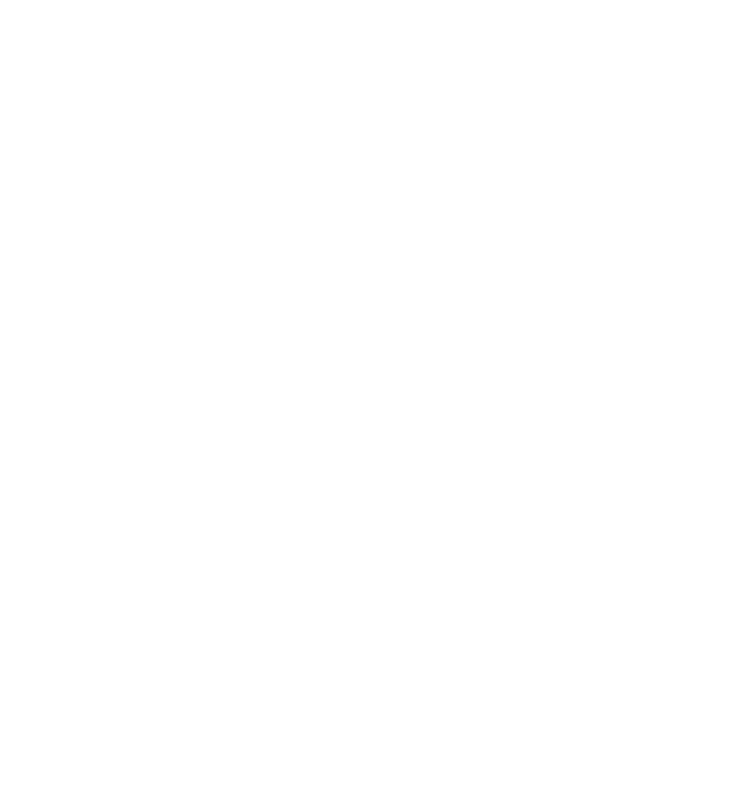
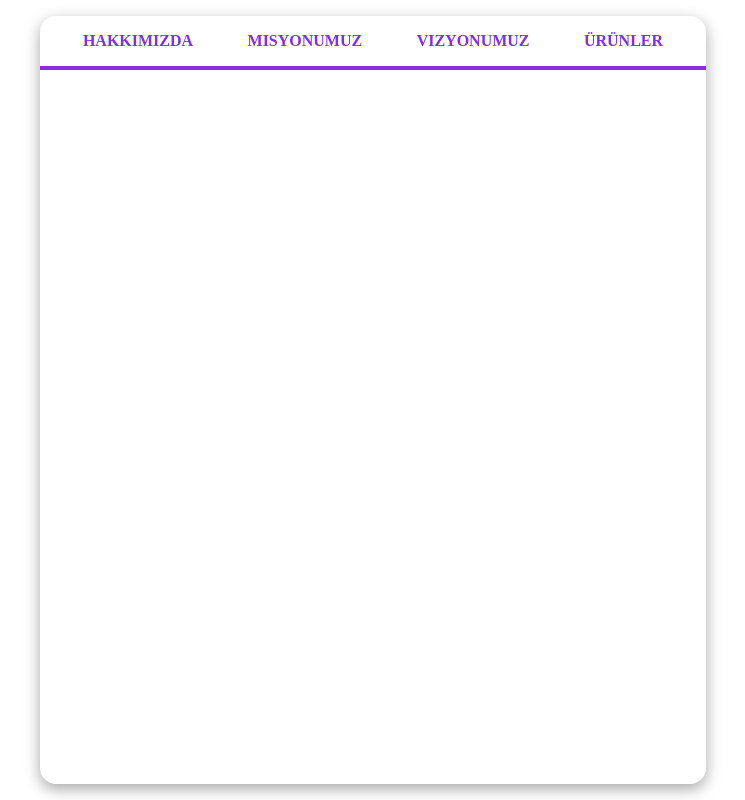
Before and after one commit to IntepeZafer/SoftwareCompanyApplication, a plain HTML site: page index.html in a window 1280 px wide. Shown: the whole page, without its empty margins (267-1012 px from the left). Drawn offline with Linux system fonts and the light colour scheme.

Commit message:
Header Başlığı Düzenlendi

```diff
--- a/index.html
+++ b/index.html
@@ -5,9 +5,16 @@
     <meta name="viewport" content="width=device-width, initial-scale=1.0">
     <link rel="stylesheet" href="style/style.css">
     <link rel="stylesheet" href="style/media.css">
-    <title>Document</title>
+    <title>E-Ticaret</title>
 </head>
 <body>
-
+    <div class="container">
+        <header>
+            <p>Hakkımızda</p>
+            <p>Misyonumuz</p>
+            <p>vizyonumuz</p>
+            <p>Ürünler</p>
+        </header>
+    </div>
 </body>
 </html>
--- a/style/style.css
+++ b/style/style.css
@@ -0,0 +1,43 @@
+*{
+    margin: 0;
+    padding: 0;
+    box-sizing: border-box;
+}
+body{
+    height: 100vh;
+    display: flex;
+    align-items: center;
+    justify-content: center;
+    padding: 1rem;
+}
+.container{
+    max-width: 52.083vw;
+    min-height: 83.333vh;
+    width: 100%;
+    height: 100%;
+    box-shadow: rgba(0, 0, 0, 0.35) 0px 5px 15px;
+    border-radius: 1rem;
+}
+.container header{
+    display: flex;
+    align-items: center;
+    justify-content: space-around;
+    padding: 1rem;
+    text-transform: uppercase;
+    color: blueviolet;
+    font-weight: bold;
+    border: .25rem solid blueviolet;
+    border-top-style: none;
+    border-left-style: none;
+    border-right-style: none;
+}
+.container header p:hover{
+    border: .125rem solid blueviolet;
+    cursor: pointer;
+    transition: all 1s ease-in-out;
+    padding: .3125rem;
+    border-top-style: none;
+    border-left-style: none;
+    border-right-style: none;
+    color: lightgray;
+}
```
